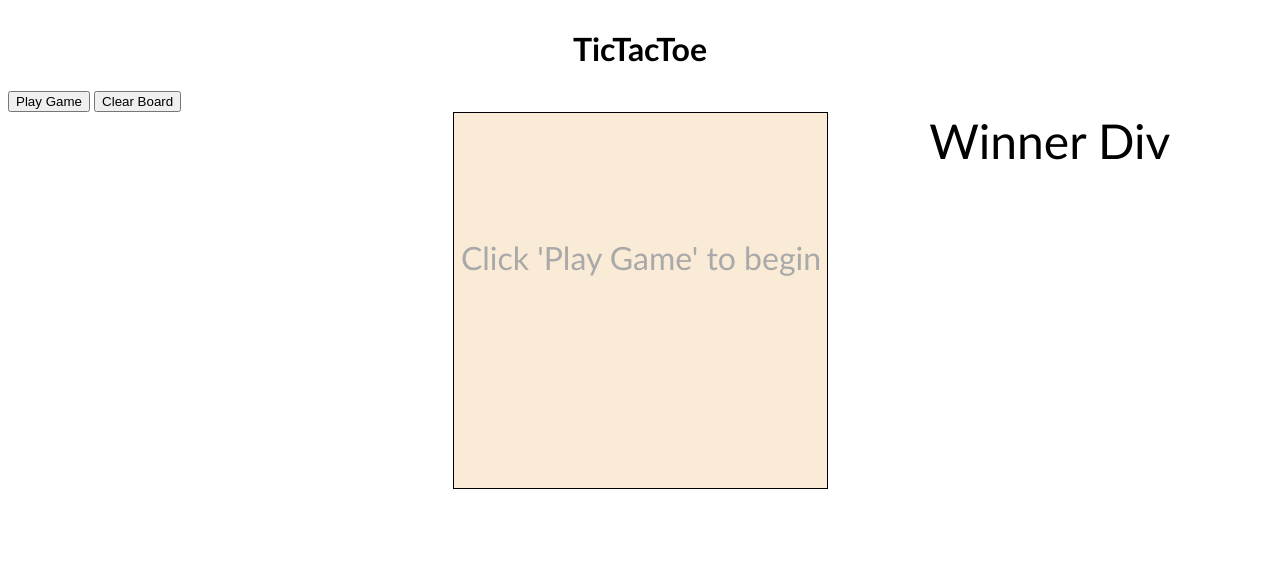
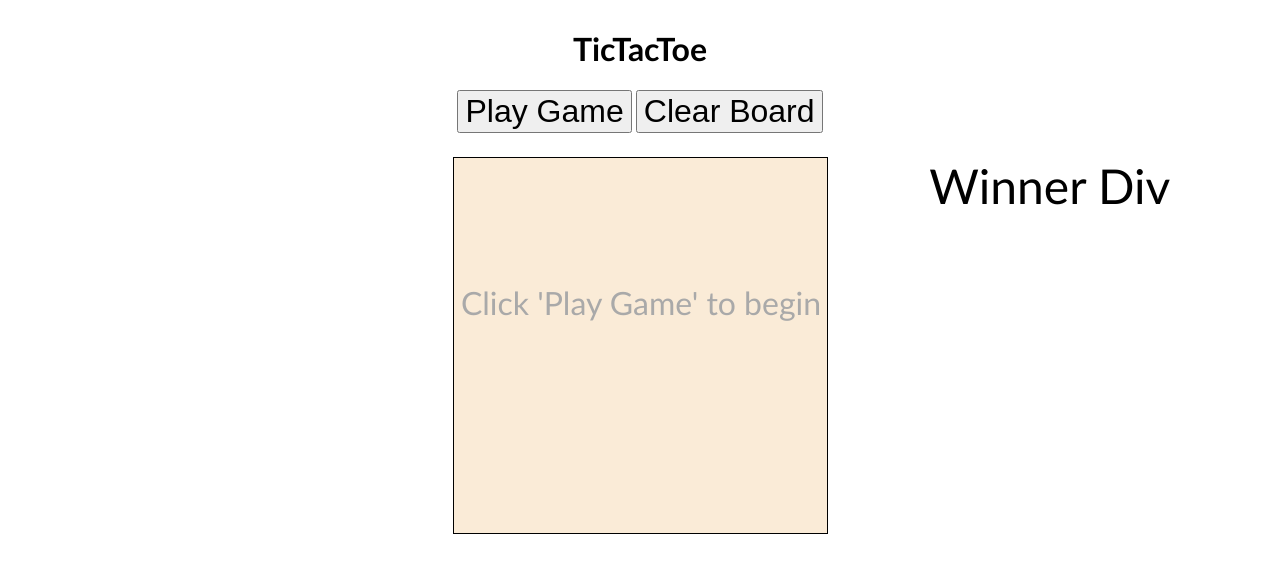
Before and after one commit to nolaProgramierer/dgmd-28-assignment2, a plain HTML site: page index.html in a window 1280 px wide. Drawn offline with Linux system fonts and the light colour scheme.

Commit message:
center controls

```diff
--- a/index.html
+++ b/index.html
@@ -10,9 +10,9 @@
     <body>
         <div id="container-div">
             <h1>TicTacToe</h1>
-        <div id="game=controls">
-            <button id="board-button" type="button">Play Game</button>
-            <button id="clear-board" type="button">Clear Board</button>
+        <div id="game-controls">
+            <button class="game-control" id="board-button">Play Game</button>
+            <button class="game-control" id="clear-board">Clear Board</button>
         </div>
         <div id="winner-div">Winner Div</div>
         <div id="game-stop"></div>
--- a/styles/style0.css
+++ b/styles/style0.css
@@ -20,9 +20,14 @@ h1 {
     grid-row: 1 / 2;
     justify-self: center;
 }
-#game-controls button {
+#game-controls {
     grid-column: 1 / 4;
     grid-row: 2 / 3;
+    justify-self: center;
+    padding-bottom: 1.5em;
+}
+.game-control {
+    font-size: 2em;
 }
 #winner-div {
     grid-column: 3 / 4;
@@ -38,7 +43,6 @@ h1 {
     z-index: 100;
     display: none;
 }
-
 .ttt-square {
     height: 125px;
     width: 125px;
```
